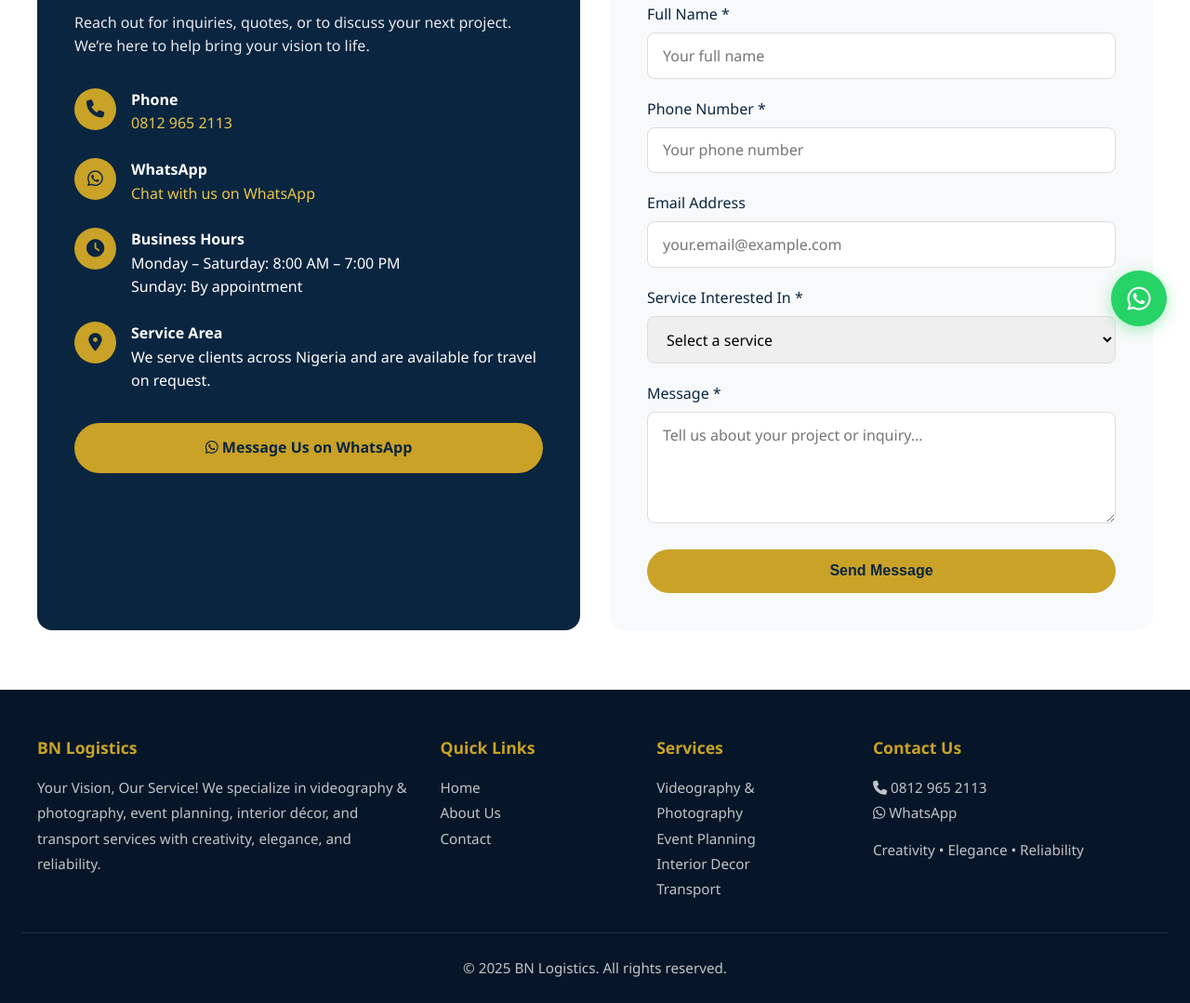
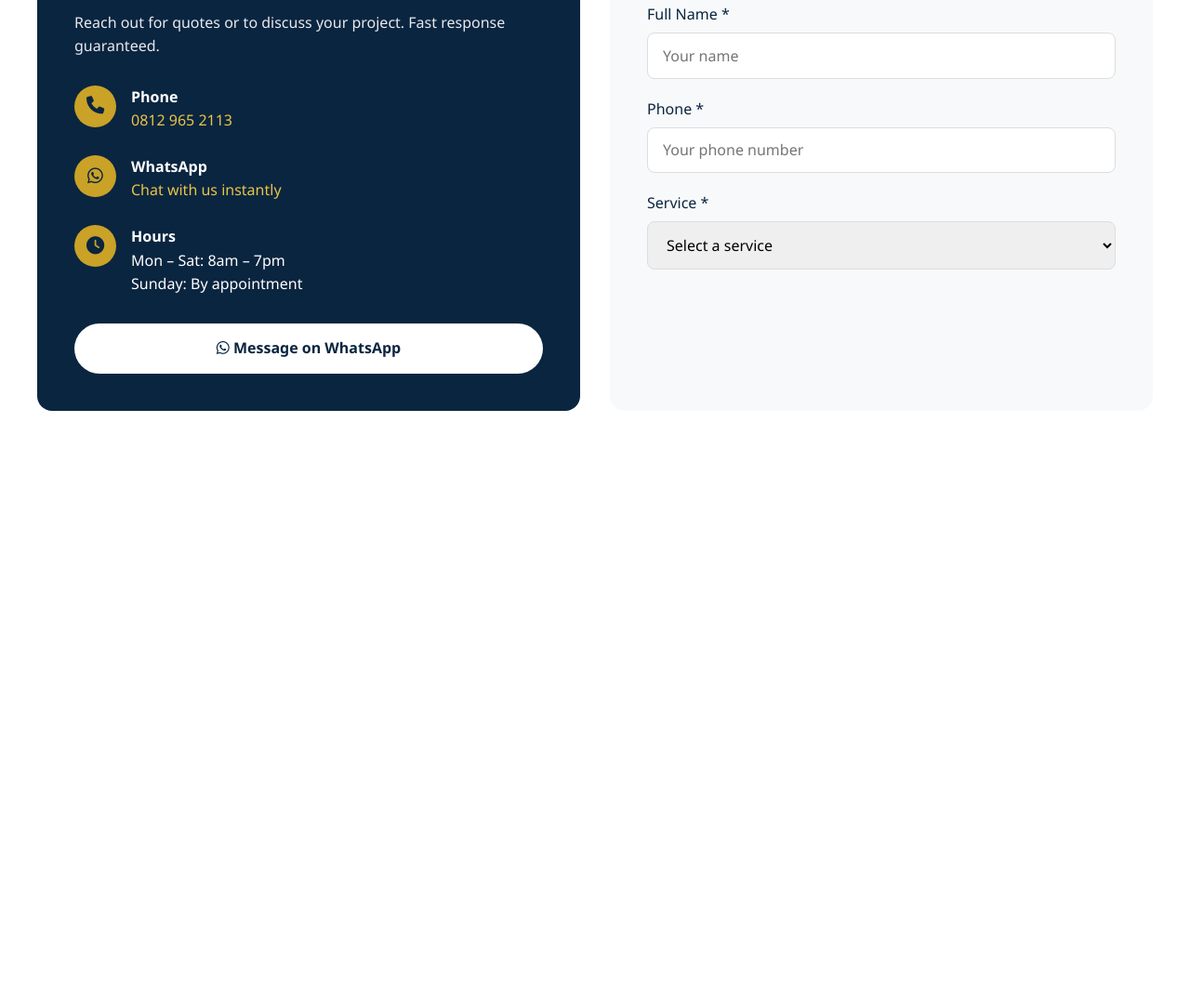
Before and after one commit to olaoluoyebimpe70-cmd/bn-logistics, a plain HTML site: page contact.html in a window 1280 px wide. Shown: the part 424-1503 px from the top of the page at 93% size. After the commit the page ends 930 px from the top, so only its background shows below. Drawn offline with Linux system fonts and the light colour scheme.

Commit message:
Update contact.html

```diff
--- a/contact.html
+++ b/contact.html
@@ -4,7 +4,6 @@
   <meta charset="UTF-8">
   <meta name="viewport" content="width=device-width, initial-scale=1.0">
   <title>Contact Us | BN Logistics</title>
-  <meta name="description" content="Get in touch with BN Logistics. Call or WhatsApp 08129652113 for videography, event planning, interior decor, and transport services.">
   <link rel="stylesheet" href="css/styles.css">
   <link rel="stylesheet" href="https://cdnjs.cloudflare.com/ajax/libs/font-awesome/6.5.1/css/all.min.css">
 </head>
@@ -15,14 +14,12 @@
         <img src="logo.jpeg" alt="BN Logistics Logo">
         <div class="brand-text">BN <span>Logistics</span></div>
       </a>
-      <button class="mobile-toggle" aria-label="Toggle menu">
-        <i class="fas fa-bars"></i>
-      </button>
+      <button class="mobile-toggle" aria-label="Toggle menu"><i class="fas fa-bars"></i></button>
       <ul class="nav-menu">
         <li><a href="index.html">Home</a></li>
         <li><a href="about.html">About</a></li>
         <li class="dropdown">
-          <a href="index.html#services">Services <i class="fas fa-chevron-down" style="font-size:0.75rem;"></i></a>
+          <a href="index.html#services">Services <i class="fas fa-chevron-down" style="font-size:0.7rem;"></i></a>
           <div class="dropdown-content">
             <a href="services/videography.html">Videography & Photography</a>
             <a href="services/event-planning.html">Event Planning</a>
@@ -45,7 +42,7 @@
       <div class="contact-grid">
         <div class="contact-info">
           <h3>Get In Touch</h3>
-          <p style="margin-bottom: 2rem; opacity: 0.9;">Reach out for inquiries, quotes, or to discuss your next project. We’re here to help bring your vision to life.</p>
+          <p style="margin-bottom: 1.8rem; opacity: 0.9;">Reach out for quotes or to discuss your project. Fast response guaranteed.</p>
 
           <div class="contact-item">
             <div class="icon"><i class="fas fa-phone"></i></div>
@@ -59,30 +56,22 @@
             <div class="icon"><i class="fab fa-whatsapp"></i></div>
             <div>
               <strong>WhatsApp</strong><br>
-              <a href="https://wa.me/2348129652113" target="_blank">Chat with us on WhatsApp</a>
+              <a href="https://wa.me/2348129652113" target="_blank">Chat with us instantly</a>
             </div>
           </div>
 
           <div class="contact-item">
             <div class="icon"><i class="fas fa-clock"></i></div>
             <div>
-              <strong>Business Hours</strong><br>
-              Monday – Saturday: 8:00 AM – 7:00 PM<br>
+              <strong>Hours</strong><br>
+              Mon – Sat: 8am – 7pm<br>
               Sunday: By appointment
             </div>
           </div>
 
-          <div class="contact-item">
-            <div class="icon"><i class="fas fa-map-marker-alt"></i></div>
-            <div>
-              <strong>Service Area</strong><br>
-              We serve clients across Nigeria and are available for travel on request.
-            </div>
-          </div>
-
-          <div style="margin-top: 2rem;">
-            <a href="https://wa.me/2348129652113" target="_blank" class="btn btn-primary" style="width: 100%; text-align: center;">
-              <i class="fab fa-whatsapp"></i> Message Us on WhatsApp
+          <div style="margin-top: 1.8rem;">
+            <a href="https://wa.me/2348129652113" target="_blank" class="btn btn-primary" style="width: 100%; text-align: center; background: white; color: var(--primary);">
+              <i class="fab fa-whatsapp"></i> Message on WhatsApp
             </a>
           </div>
         </div>
@@ -92,112 +81,19 @@
           <form id="contactForm" onsubmit="handleSubmit(event)">
             <div class="form-group">
               <label for="name">Full Name *</label>
-              <input type="text" id="name" name="name" required placeholder="Your full name">
+              <input type="text" id="name" name="name" required placeholder="Your name">
             </div>
             <div class="form-group">
-              <label for="phone">Phone Number *</label>
+              <label for="phone">Phone *</label>
               <input type="tel" id="phone" name="phone" required placeholder="Your phone number">
             </div>
             <div class="form-group">
-              <label for="email">Email Address</label>
-              <input type="email" id="email" name="email" placeholder="your.email@example.com">
-            </div>
-            <div class="form-group">
-              <label for="service">Service Interested In *</label>
+              <label for="service">Service *</label>
               <select id="service" name="service" required>
                 <option value="">Select a service</option>
-                <option value="videography">Videography & Photography</option>
-                <option value="event">Event Planning</option>
-                <option value="interior">Interior Decor</option>
-                <option value="transport">Transport</option>
-                <option value="multiple">Multiple Services</option>
-                <option value="other">Other Inquiry</option>
-              </select>
-            </div>
-            <div class="form-group">
-              <label for="message">Message *</label>
-              <textarea id="message" name="message" required placeholder="Tell us about your project or inquiry..."></textarea>
-            </div>
-            <button type="submit" class="btn btn-primary" style="width: 100%;">Send Message</button>
-          </form>
-          <p id="formMessage" style="margin-top: 1rem; text-align: center; display: none;"></p>
-        </div>
-      </div>
-    </div>
-  </section>
-
-  <footer class="footer">
-    <div class="footer-grid">
-      <div>
-        <h4>BN Logistics</h4>
-        <p>Your Vision, Our Service! We specialize in videography & photography, event planning, interior décor, and transport services with creativity, elegance, and reliability.</p>
-      </div>
-      <div>
-        <h4>Quick Links</h4>
-        <p><a href="index.html">Home</a></p>
-        <p><a href="about.html">About Us</a></p>
-        <p><a href="contact.html">Contact</a></p>
-      </div>
-      <div>
-        <h4>Services</h4>
-        <p><a href="services/videography.html">Videography & Photography</a></p>
-        <p><a href="services/event-planning.html">Event Planning</a></p>
-        <p><a href="services/interior-decor.html">Interior Decor</a></p>
-        <p><a href="services/transport.html">Transport</a></p>
-      </div>
-      <div>
-        <h4>Contact Us</h4>
-        <p><i class="fas fa-phone"></i> <a href="tel:+2348129652113">0812 965 2113</a></p>
-        <p><i class="fab fa-whatsapp"></i> <a href="https://wa.me/2348129652113" target="_blank">WhatsApp</a></p>
-        <p style="margin-top: 0.75rem;">Creativity • Elegance • Reliability</p>
-      </div>
-    </div>
-    <div class="footer-bottom">
-      <p>&copy; 2025 BN Logistics. All rights reserved.</p>
-    </div>
-  </footer>
-
-  <a href="https://wa.me/2348129652113" class="whatsapp-float" target="_blank" aria-label="Chat on WhatsApp">
-    <i class="fab fa-whatsapp"></i>
-  </a>
-
-  <script>
-    const toggle = document.querySelector('.mobile-toggle');
-    const menu = document.querySelector('.nav-menu');
-    toggle.addEventListener('click', () => menu.classList.toggle('active'));
-    document.querySelectorAll('.dropdown > a').forEach(link => {
-      link.addEventListener('click', (e) => {
-        if (window.innerWidth <= 768) {
-          e.preventDefault();
-          link.parentElement.classList.toggle('open');
-        }
-      });
-    });
-
-    function handleSubmit(e) {
-      e.preventDefault();
-      const name = document.getElementById('name').value;
-      const phone = document.getElementById('phone').value;
-      const service = document.getElementById('service').value;
-      const message = document.getElementById('message').value;
-
-      // Create WhatsApp message
-      const text = encodeURIComponent(
-        `Hello BN Logistics!\n\nName: ${name}\nPhone: ${phone}\nService: ${service}\n\nMessage: ${message}`
-      );
-
-      // Open WhatsApp
-      window.open(`https://wa.me/2348129652113?text=${text}`, '_blank');
-
-      // Show confirmation
-      const formMsg = document.getElementById('formMessage');
-      formMsg.style.display = 'block';
-      formMsg.style.color = 'var(--primary)';
-      formMsg.innerHTML = '<strong>Thank you!</strong> Your message is ready to send via WhatsApp. A new window should open.';
-
-      // Optional: reset form
-      // e.target.reset();
-    }
-  </script>
-</body>
-</html>
+                <option value="Videography & Photography">Videography & Photography</option>
+                <option value="Event Planning">Event Planning</option>
+                <option value="Interior Decor">Interior Decor</option>
+                <option value="Transport">Transport</option>
+                <option value=
+...
```
